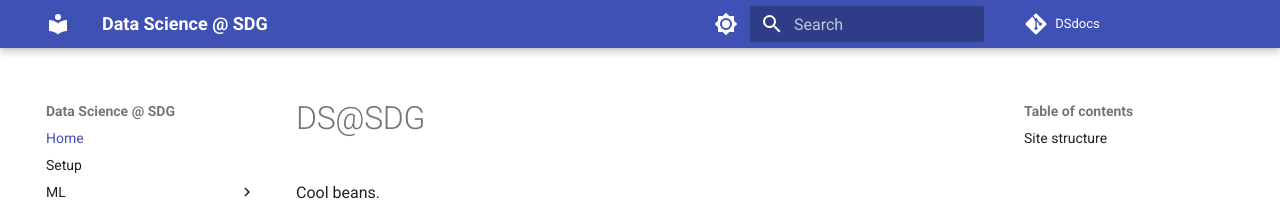
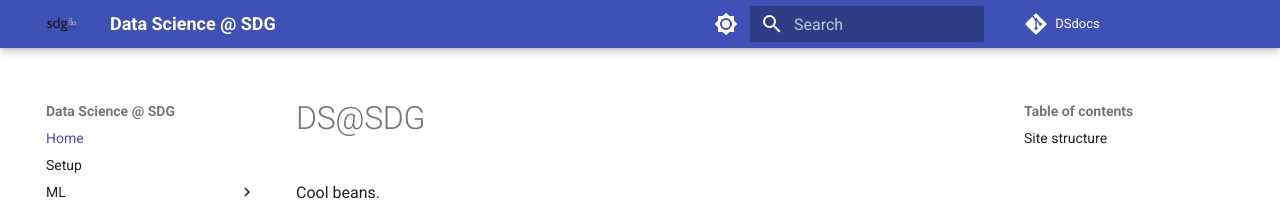
Before and after one commit to pietro-nobili-SDG/dsdocs, an MkDocs documentation site: the page built from docs/index.md, in a window 1280 px wide. Shown: the top 204 px of the page. Built offline with MkDocs 1.6.1 and Material for MkDocs 9.7.7, drawn with Linux system fonts in a browser that asks for light colours; comment, search, counter and statistics services are not loaded.

Commit message:
Add SDG logo in header

```diff
--- a/mkdocs.yml
+++ b/mkdocs.yml
@@ -34,6 +34,7 @@ theme:
     - navigation.top        # back-to-top button shown when the user starts to scroll up again
     - toc.follow            # sidebar is automatically scrolled so that the active anchor is always visible
     - search.suggest        # search will display the likeliest completion for the last word, accept with Right key
+  logo: assets/SDG_logo.png
 
 markdown_extensions:
   - abbr
```
Also changed, not shown: docs/assets/SDG_logo.png (added).
